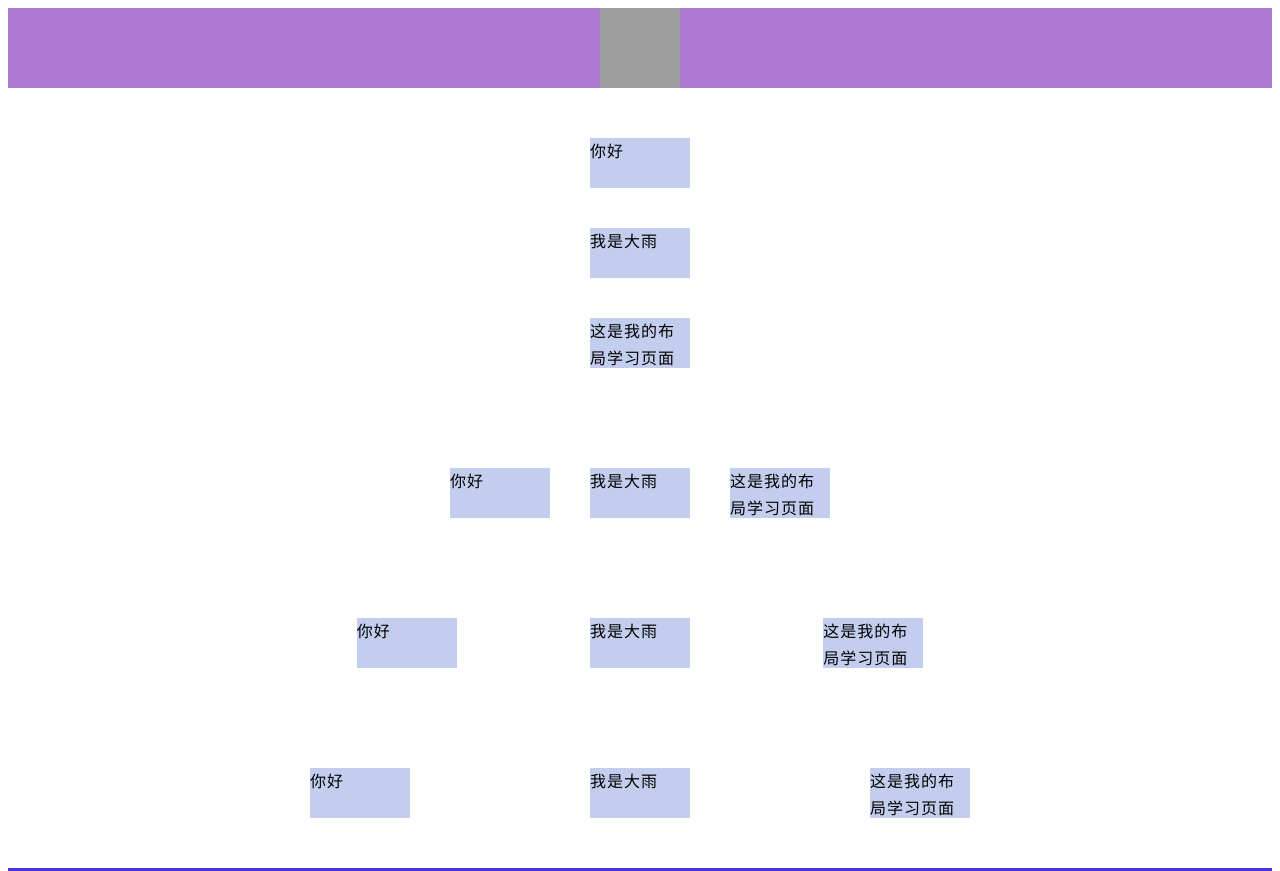
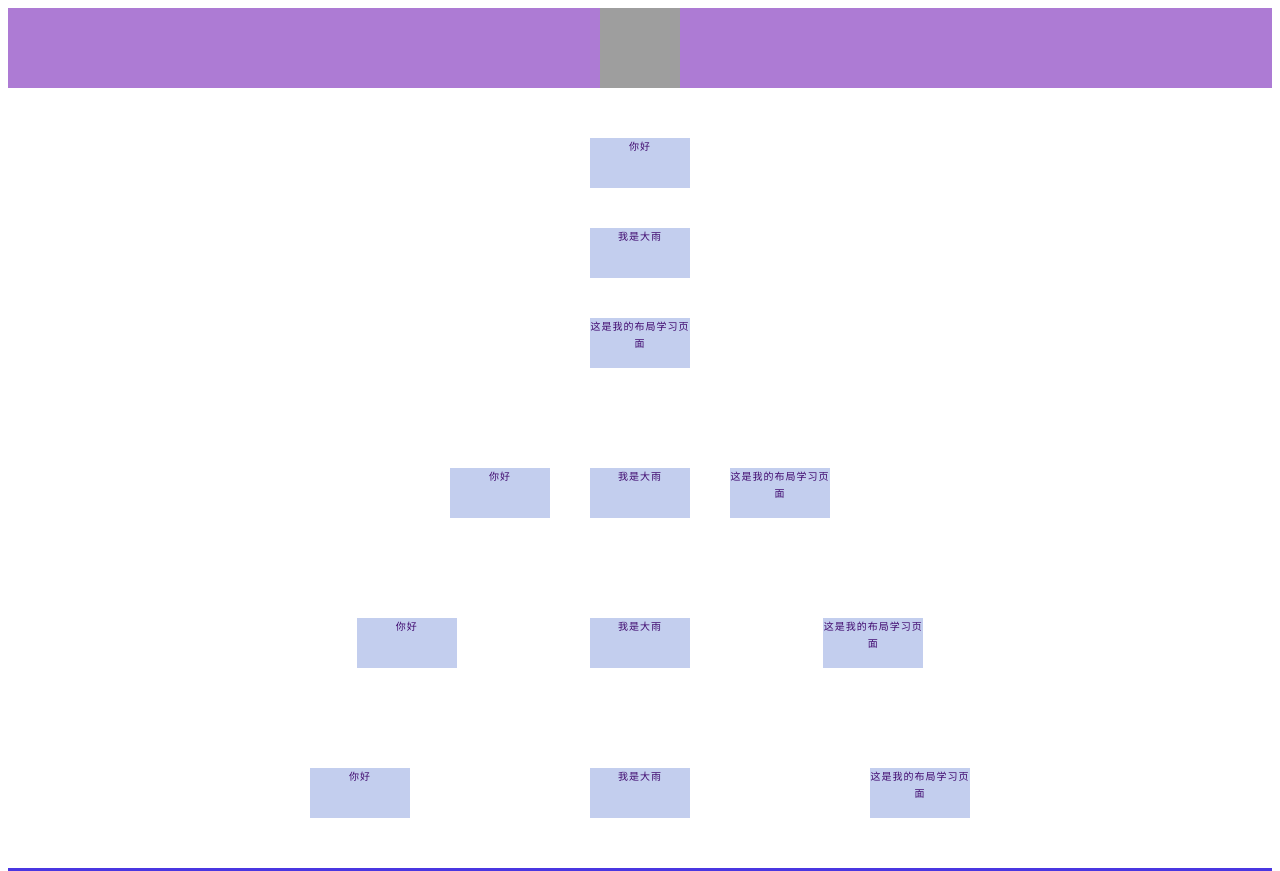
Before and after one commit to sunshineseasky/qingtian, a plain HTML site: page Hi.html in a window 1280 px wide. Shown: the top 871 px of the page. Drawn offline with Linux system fonts and the light colour scheme; grey boxes are pictures that could not be loaded.

Commit message:
Update Hi.html

```diff
--- a/Hi.html
+++ b/Hi.html
@@ -6,6 +6,11 @@
     <meta name="viewport" content="width=device-width, initial-scale=1.0" />
     <title>大雨的网站第二页</title>
     <style>
+      p {
+        font-size: 10px;
+        color: rgb(63, 8, 110);
+        text-align: center;
+      }
       .hezi {
         background-color: rgba(16, 60, 189, 0.25);
         height: 50px;
```
